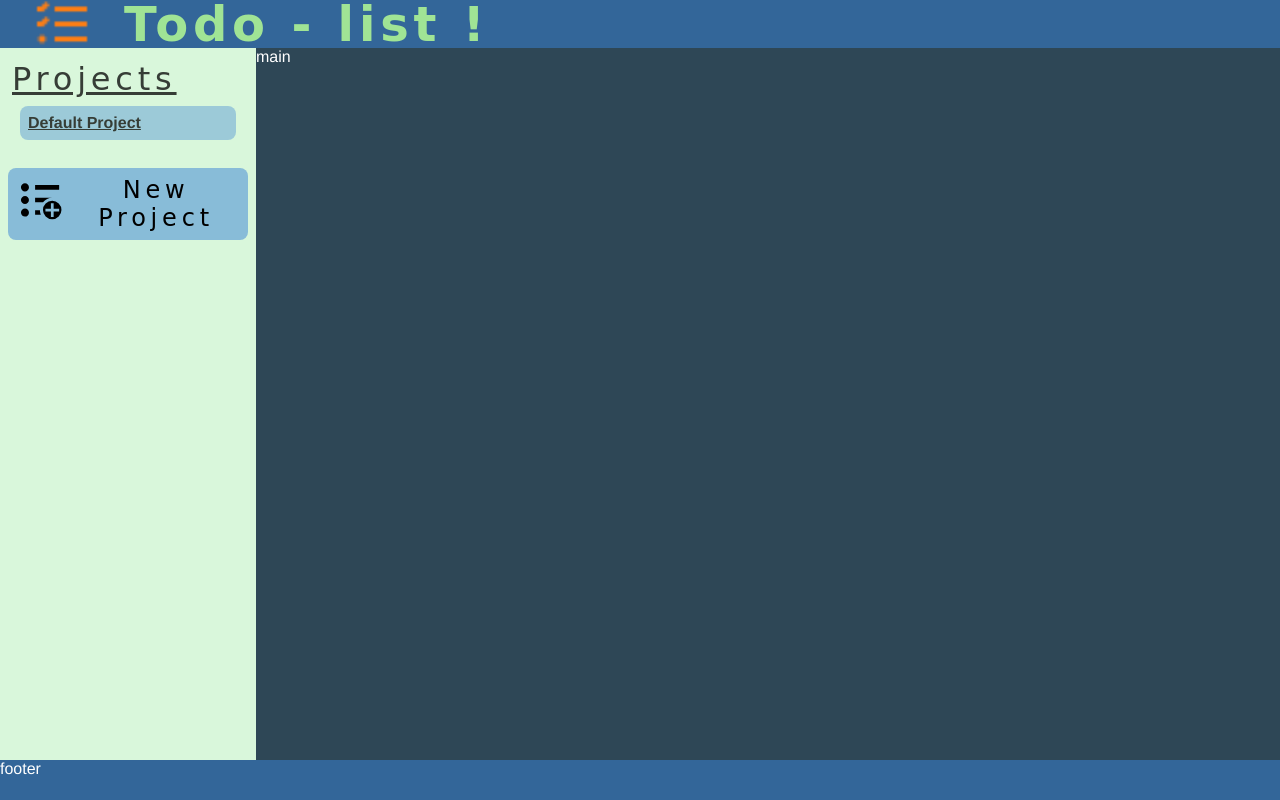
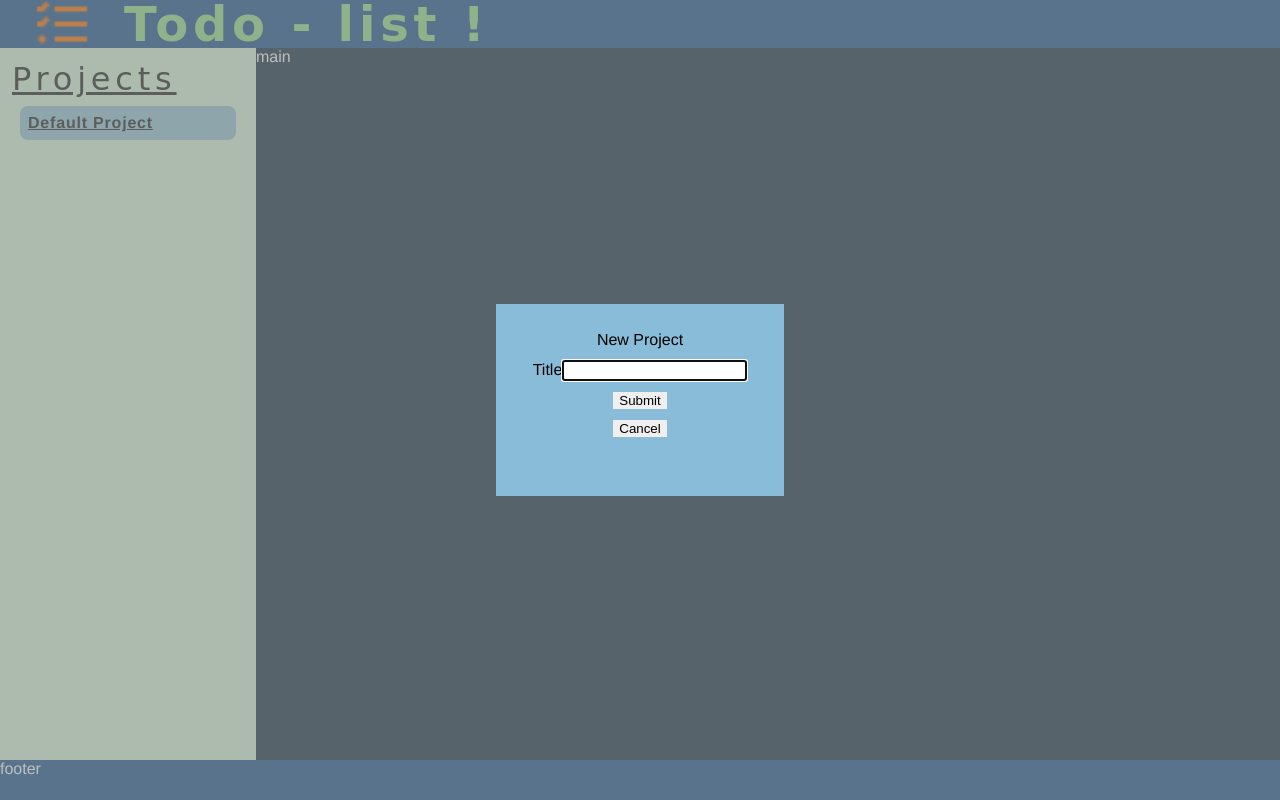
Before and after one commit to JustWaveThings/Todo-Bravo, a website built with webpack: page src/index.html in a window 1280 px wide. Both pictures are taken after a click on the button "New Project". Built offline with nearby package versions, Linux system fonts and the light colour scheme; a web font is replaced by a local one.

Commit message:
Implement add project dialog with open close submit

```diff
--- /dev/null
+++ b/src/newProjectDialog.js
@@ -0,0 +1,68 @@
+import { addProjectButton } from './pl-nav';
+
+// not sure this goes here, but it will be here for now...
+export const projectList = [
+	'Default Project',
+	'Work',
+	'School',
+	'Personal',
+];
+
+//this is the form that will be displayed in the modal, to create a new project
+
+const container = document.querySelector('body');
+
+export const projectDialog = document.createElement('dialog');
+projectDialog.className = 'modal';
+
+container.appendChild(projectDialog);
+
+const parent = document.querySelector('.modal');
+
+const form = document.createElement('form');
+form.className = 'todo-form';
+form.method = 'dialog';
+parent.appendChild(form);
+
+const title = document.createElement('title');
+title.textContent = 'New Project';
+form.appendChild(title);
+
+const titleLabel = document.createElement('label');
+titleLabel.textContent = 'Title';
+form.appendChild(titleLabel);
+
+const titleInput = document.createElement('input');
+titleInput.type = 'text';
+titleInput.name = 'title';
+titleLabel.appendChild(titleInput);
+
+const submitNewProject = document.createElement('button');
+submitNewProject.textContent = 'Submit';
+submitNewProject.className = 'submit-button';
+submitNewProject.type = 'submit';
+submitNewProject.name = 'submit';
+form.appendChild(submitNewProject);
+
+const cancelNewProject = document.createElement('button');
+cancelNewProject.textContent = 'Cancel';
+cancelNewProject.className = 'cancel-button';
+cancelNewProject.type = 'cancel';
+cancelNewProject.name = 'cancel';
+form.appendChild(cancelNewProject);
+
+submitNewProject.addEventListener('click', (e) => {
+	e.preventDefault();
+	projectList.push(titleInput.value);
+	form.reset();
+	console.log(projectList);
+	projectDialog.close();
+	addProjectButton.style.display = 'flex';
+});
+
+cancelNewProject.addEventListener('click', (e) => {
+	e.preventDefault();
+	form.reset();
+	projectDialog.close();
+	addProjectButton.style.display = 'flex';
+});
--- a/src/pl-nav.js
+++ b/src/pl-nav.js
@@ -1,5 +1,6 @@
 import { createElement } from './elementMaker';
 import addButtonIcon from './icons/add_project.svg';
+import { projectDialog, submitNewProject } from './newProjectDialog';
 
 const addProjectButtonIcon = new Image();
 addProjectButtonIcon.src = addButtonIcon;
@@ -20,6 +21,11 @@ export const addProjectButton = createElement(
 	}
 );
 
+addProjectButton.addEventListener('click', () => {
+	projectDialog.showModal();
+	addProjectButton.style.display = 'none';
+});
+
 export const addProjectButtonImg = createElement('img', '', {
 	src: addButtonIcon,
 	class: 'button-img',
--- a/src/style.css
+++ b/src/style.css
@@ -150,7 +150,7 @@ body > div > div.mainContainer > div.nav > title > ul {
 	font-size: 1rem;
 	font-family: helvetica;
 	font-weight: bold;
-	letter-spacing: 0rem;
+	letter-spacing: 0.05rem;
 	list-style: none;
 }
 
@@ -162,7 +162,29 @@ body > div > div.mainContainer > div.nav > title > ul {
 
 img,
 button,
-ul {
+ul,
+title {
 	display: block;
 	border: none;
 }
+
+dialog {
+	align-items: center;
+	height: 20vh;
+	width: 20vw;
+	border: none;
+	background-color: var(--light-background);
+}
+
+dialog::backdrop {
+	background: grey;
+	opacity: 0.5;
+}
+
+dialog > form {
+	display: flex;
+	flex-direction: column;
+	align-items: center;
+	justify-content: space-evenly;
+	height: 80%;
+}
```
